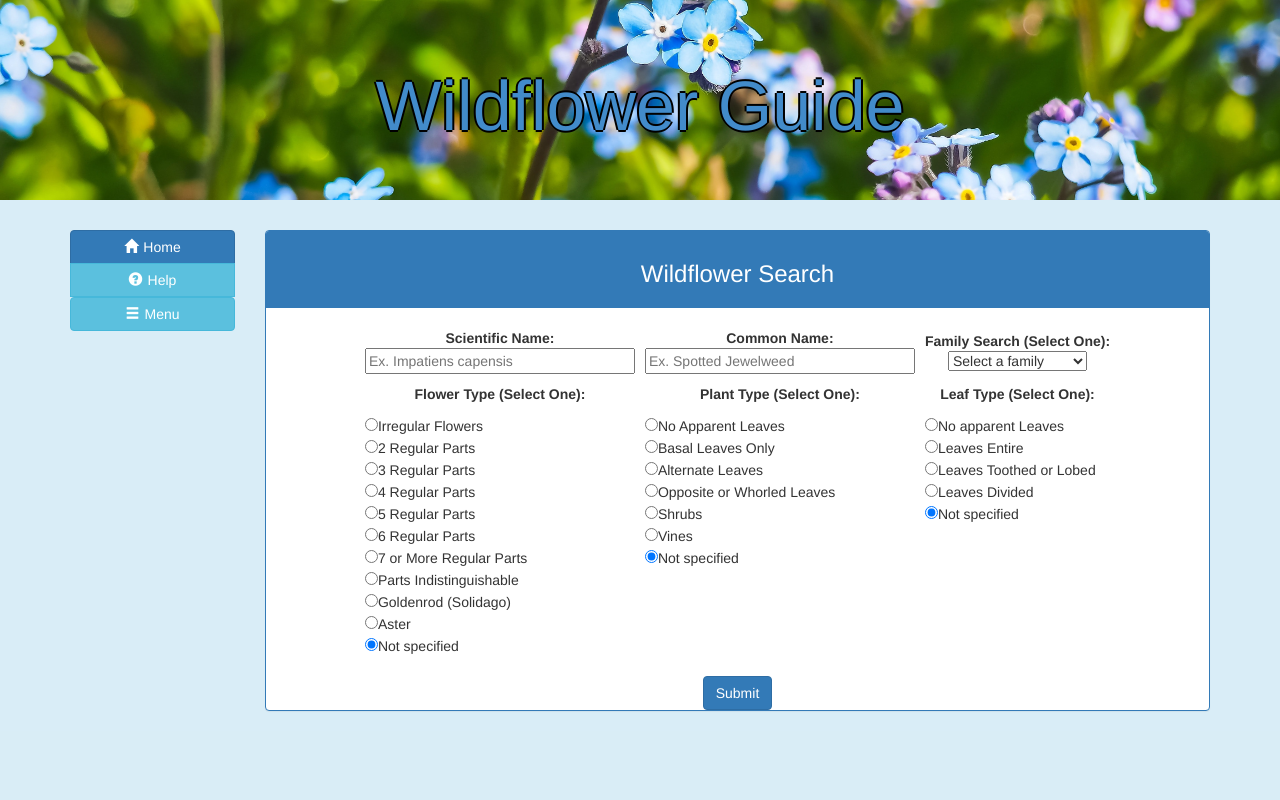
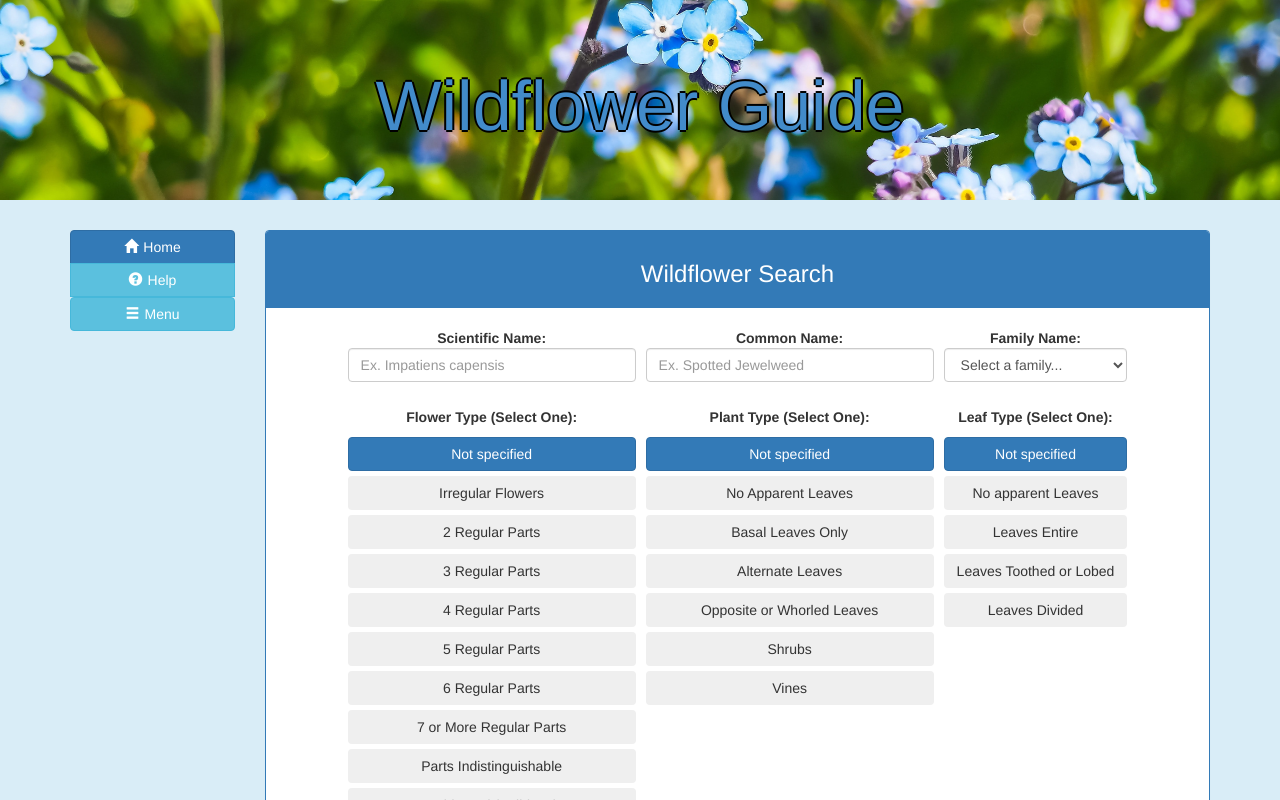
Before and after one commit to baileykkramer/UWSTOUT-Wildflower-Capstone, an Angular app: page /plant_search in a window 1280 px wide. Shown: the top 800 px of the page. Built offline with nearby package versions, Linux system fonts and the light colour scheme.

Commit message:
Plant Search mostly CSS changes, add buttons, formatted input fields

```diff
--- a/src/app/plant-search/plant-search.component.css
+++ b/src/app/plant-search/plant-search.component.css
@@ -4,3 +4,6 @@
 td{
     padding: 5px;
 }
+.btn:hover {
+    background-color: rgb(45, 129, 197);
+}
--- a/src/app/plant-search/plant-search.component.html
+++ b/src/app/plant-search/plant-search.component.html
@@ -3,31 +3,37 @@
     <h3>Wildflower Search</h3>
   </div>
   <div class="panel-body">
-      <form>
         <table align="center">
             <tr>
-                 <td><strong>Scientific Name:</strong><br>
-                    <input #sciName type="text" placeholder="Ex. Impatiens capensis" size = "30"><br></td>
-                 <td><strong>Common Name:</strong><br>
-                    <input #comName type="text" placeholder="Ex. Spotted Jewelweed" size = "30"><br></td>
-                <td><strong>Family Search (Select One):</strong><br>
-                    <select (change)="familyNameSelect($event)">
+                <td><strong>Scientific Name:</strong>
+                    <div class="form-group">
+                        <input #sciName type="text" class="form-control" placeholder="Ex. Impatiens capensis" size = "30">
+                    </div></td>
+                <td><strong>Common Name:</strong>
+                    <div class="form-group">
+                        <input #comName type="text" class="form-control" placeholder="Ex. Spotted Jewelweed" size = "30">
+                    </div></td>
+                <td><strong>Family Name:</strong>
+                    <div class="form-group">
+                        <select class="form-control" (change)="familyNameSelect($event)">
                             <option *ngFor="let family of familyList" [value]="family.value">{{family.name}}</option>
-                    </select><br></td>
+                        </select>
+                    </div>
+                </td>
             </tr>
             <tr>
                 <td>
-                        <strong>Flower Type (Select One):</strong><br>
+                        <strong>Flower Type (Select One):</strong>
                 </td>
                 <td>
-                        <strong>Plant Type (Select One):</strong><br>
+                        <strong>Plant Type (Select One):</strong>
                 </td>
                 <td>
-                        <strong>Leaf Type (Select One):</strong><br>
+                        <strong>Leaf Type (Select One):</strong>
                 </td>
             </tr>
             <tr>
-                 <td align = "left" valign="top">
+                <!--<td align = "left" valign="top">
                     <div *ngFor="let flower of flowerType">
                         <input type="radio" name="flowerType" [value]="flower.code" checked (change)="flowerNumSelect($event)">{{flower.type}} <br>
                         <span class="checkmark"></span>
@@ -39,22 +45,27 @@
                 <td align = "left" valign="top">
                     <div *ngFor="let leaf of leafType">
                         <input type="radio" name="leafType" [value]="leaf.code" checked (change)="leafNumSelect($event)">{{leaf.type}} <br>
-                    </div></td>
-                <!--<td align = "left" valign="top">
-                    <div *ngFor="let flower of flowerType">
-                        <button class="btn btn-secondary btn-block btn-custom-btm-padding" name="flowerType" [value]="flower.code"(change)="flowerNumSelect($event)">{{ flower.type }}</button>
+                    </div></td>-->
+                <td>
+                    <div *ngFor="let flower of flowerType, let i = index">
+                            <button [ngClass]="flower.selected ? 'btn btn-primary btn-block btn-custom-btm-padding' : 'btn btn-secondary btn-block btn-custom-btm-padding'" name="flowerType" [value]="flower.code"(click)="flowerNumSelect($event, i)">{{ flower.type }}</button>
                         </div></td>
                 <td align = "left" valign="top">
-                    <div *ngFor="let plant of plantType">
-                            <button class="btn btn-secondary btn-block btn-custom-btm-padding" name="plantType" [value]="plant.code"(change)="plantNumSelect($event)">{{ plant.type }}</button>
+                    <div *ngFor="let plant of plantType, let i = index">
+                            <button [ngClass]="plant.selected ? 'btn btn-primary btn-block btn-custom-btm-padding' : 'btn btn-secondary btn-block btn-custom-btm-padding'" name="plantType" [value]="plant.code"(click)="plantNumSelect($event, i)">{{ plant.type }}</button>
                     </div></td>
                 <td align = "left" valign="top">
-                    <div *ngFor="let leaf of leafType">
-                            <button class="btn btn-secondary btn-block btn-custom-btm-padding" name="leafType" [value]="leaf.code"(change)="leafNumSelect($event)">{{ leaf.type }}</button>
-                    </div></td>-->
+                    <div *ngFor="let leaf of leafType, let i = index">
+                            <button [ngClass]="leaf.selected ? 'btn btn-primary btn-block btn-custom-btm-padding' : 'btn btn-secondary btn-block btn-custom-btm-padding'" name="leafType" [value]="leaf.code"(click)="leafNumSelect($event, i)">{{ leaf.type }}</button>
+                    </div></td>
+            </tr>
+            <tr>
+                <td></td>
+                <td>
+                     <button class="btn btn-primary" type="button" (click)="submit(sciName.value, comName.value)">Submit</button>
+                </td>
+                <td></td>
             </tr>
         </table>
-      </form>
     </div>
-  <button class="btn btn-primary" type="button" (click)="submit(sciName.value, comName.value)">Submit</button>
   </div>
--- a/src/app/plant-search/plant-search.component.ts
+++ b/src/app/plant-search/plant-search.component.ts
@@ -13,7 +13,7 @@ import { Router } from '@angular/router';
 })
 export class PlantSearchComponent implements OnInit {
   familyList = [
-    {'value': -1, 'name': 'Select a family'},
+    {'value': -1, 'name': 'Select a family...'},
     {'value': 1, 'name': 'Acanthus'},
     {'value': 2, 'name': 'Amaranth'},
     {'value': 3, 'name': 'Amaryllis'},
@@ -123,36 +123,36 @@ export class PlantSearchComponent implements OnInit {
   ];
   flowerType =
   [
-    { type: 'Irregular Flowers', code: 1},
-    { type: '2 Regular Parts', code: 2},
-    { type: '3 Regular Parts', code: 3},
-    { type: '4 Regular Parts', code: 4},
-    { type: '5 Regular Parts', code: 5},
-    { type: '6 Regular Parts', code: 6},
-    { type: '7 or More Regular Parts', code: 7},
-    { type: 'Parts Indistinguishable', code: 8},
-    {type: 'Goldenrod (Solidago)', code: 9},
-    {type: 'Aster', code: 9.01},
-    {type: 'Not specified', code: -1},
+    {type: 'Not specified', code: -1, selected: true},
+    { type: 'Irregular Flowers', code: 1, selected: false},
+    { type: '2 Regular Parts', code: 2, selected: false},
+    { type: '3 Regular Parts', code: 3, selected: false},
+    { type: '4 Regular Parts', code: 4, selected: false},
+    { type: '5 Regular Parts', code: 5, selected: false},
+    { type: '6 Regular Parts', code: 6, selected: false},
+    { type: '7 or More Regular Parts', code: 7, selected: false},
+    { type: 'Parts Indistinguishable', code: 8, selected: false},
+    {type: 'Goldenrod (Solidago)', code: 9, selected: false},
+    {type: 'Aster', code: 9.01, selected: false}
   ];
   plantType =
   [
-    {type: 'No Apparent Leaves', code: 1},
-    {type: 'Basal Leaves Only', code: 2},
-    {type: 'Alternate Leaves', code: 3},
-    {type: 'Opposite or Whorled Leaves', code: 4},
-    {type: 'Shrubs', code: 5},
-    {type: 'Vines', code: 6},
-    {type: 'Not specified', code: -1}
+    {type: 'Not specified', code: -1, selected: true},
+    {type: 'No Apparent Leaves', code: 1, selected: false},
+    {type: 'Basal Leaves Only', code: 2, selected: false},
+    {type: 'Alternate Leaves', code: 3, selected: false},
+    {type: 'Opposite or Whorled Leaves', code: 4, selected: false},
+    {type: 'Shrubs', code: 5, selected: false},
+    {type: 'Vines', code: 6, selected: false}
   ];
 
   leafType =
   [
-    {type: 'No apparent Leaves', code: 1},
-    {type: 'Leaves Entire', code: 2},
-    {type: 'Leaves Toothed or Lobed', code: 3},
-    {type: 'Leaves Divided', code: 4},
-    {type: 'Not specified', code: -1}
+    {type: 'Not specified', code: -1, selected: true},
+    {type: 'No apparent Leaves', code: 1, selected: false},
+    {type: 'Leaves Entire', code: 2, selected: false},
+    {type: 'Leaves Toothed or Lobed', code: 3, selected: false},
+    {type: 'Leaves Divided', code: 4, selected: false}
   ];
   answers: Plant[]
   familyName: number
@@ -166,22 +166,46 @@ export class PlantSearchComponent implements OnInit {
   constructor(private php: PHPService, private results: ResultsService, private router: Router) { }
 
   ngOnInit() {
+    //Set the variables to -1 initially
+    this.familyName = -1;
+    this.plantNum =-1;
+    this.flowerNum = -1;
+    this.leafNum = -1;
   }
 
   familyNameSelect(event){
     this.familyName = event.target.value
+    console.log(this.familyName)
   }
-  flowerNumSelect(event){
+  flowerNumSelect(event, i){
     this.flowerNum = event.target.value
     console.log(this.flowerNum)
+    //iterating through buttons to set to unclicked
+    this.flowerType.forEach(element => {
+      element.selected = false;
+    });
+    //set the clicked on one to true(selected)
+    this.flowerType[i].selected = true;
   }
-  plantNumSelect(event){
+  plantNumSelect(event, i){
     this.plantNum = event.target.value
     console.log(this.plantNum)
+    //iterating through buttons to set to unclicked
+    this.plantType.forEach(element => {
+      element.selected = false;
+    });
+    //set the clicked on one to true(selected)
+    this.plantType[i].selected = true;
   }
-  leafNumSelect(event){
+  leafNumSelect(event, i){
     this.leafNum = event.target.value
     console.log(this.leafNum)
+    //iterating through buttons to set to unclicked
+    this.leafType.forEach(element => {
+      element.selected = false;
+    });
+    //set the clicked on one to true(selected)
+    this.leafType[i].selected = true;
   }
 
   submit(sci:string, com:string) {
```
Lines whose indentation alone changed are shown as unchanged.
